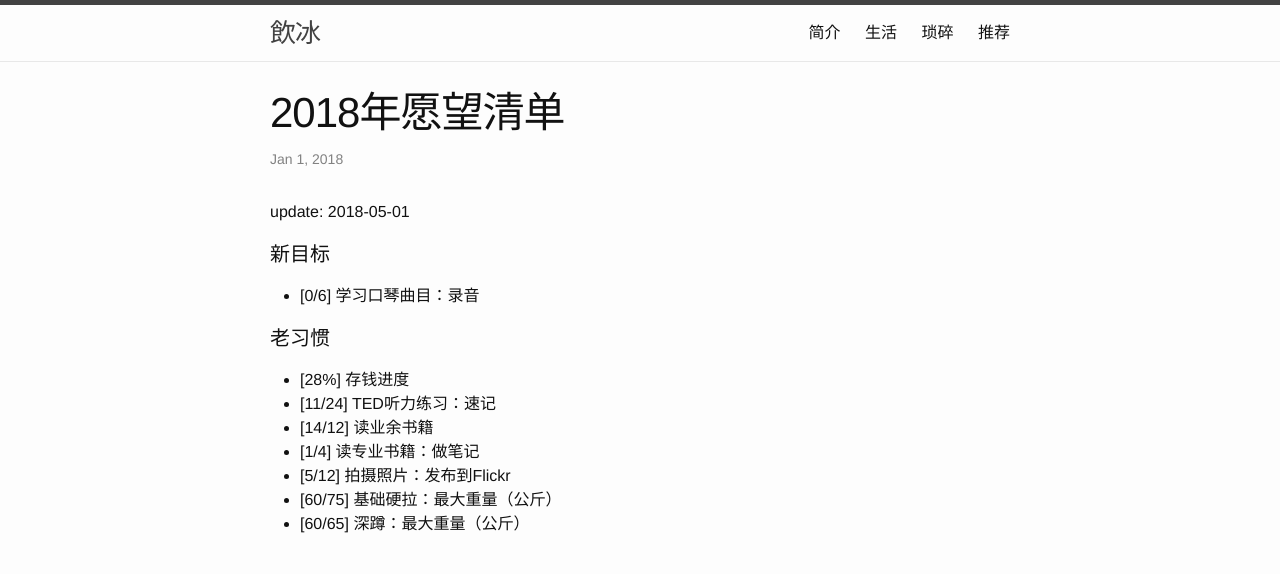
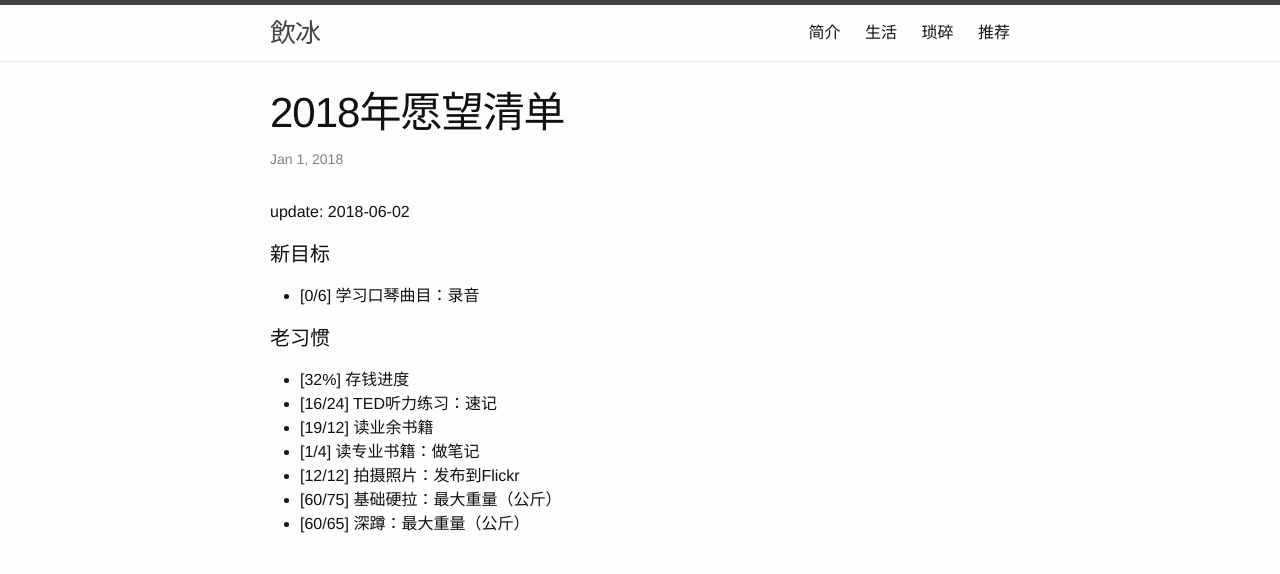
Before and after one commit to facaiy/facaiy.github.io, a Jekyll site: the page built from _posts/2018-01-01-wish.md, in a window 1280 px wide. Shown: the top 574 px of the page. Built offline with Jekyll 4.4.1, drawn with Linux system fonts in a browser that asks for light colours; comment, search, counter and statistics services are not loaded.

Commit message:
愿望清单：更新5月

```diff
--- a/_posts/2018-01-01-wish.md
+++ b/_posts/2018-01-01-wish.md
@@ -4,10 +4,10 @@ title: "2018年愿望清单"
 description: ""
 category: life
 tags: []
-modify: 2018-05-01 10:38:09
+modify: 2018-06-02 13:23:11
 ---
 
-update: 2018-05-01
+update: 2018-06-02
 
 
 #### 新目标
@@ -16,11 +16,11 @@ update: 2018-05-01
 
 #### 老习惯
 
-+ [28%] 存钱进度
-+ [11/24] TED听力练习：速记
-+ [14/12] 读业余书籍
++ [32%] 存钱进度
++ [16/24] TED听力练习：速记
++ [19/12] 读业余书籍
 + [1/4] 读专业书籍：做笔记
-+ [5/12] 拍摄照片：发布到Flickr
++ [12/12] 拍摄照片：发布到Flickr
 + [60/75] 基础硬拉：最大重量（公斤）
 + [60/65] 深蹲：最大重量（公斤）
 
```
